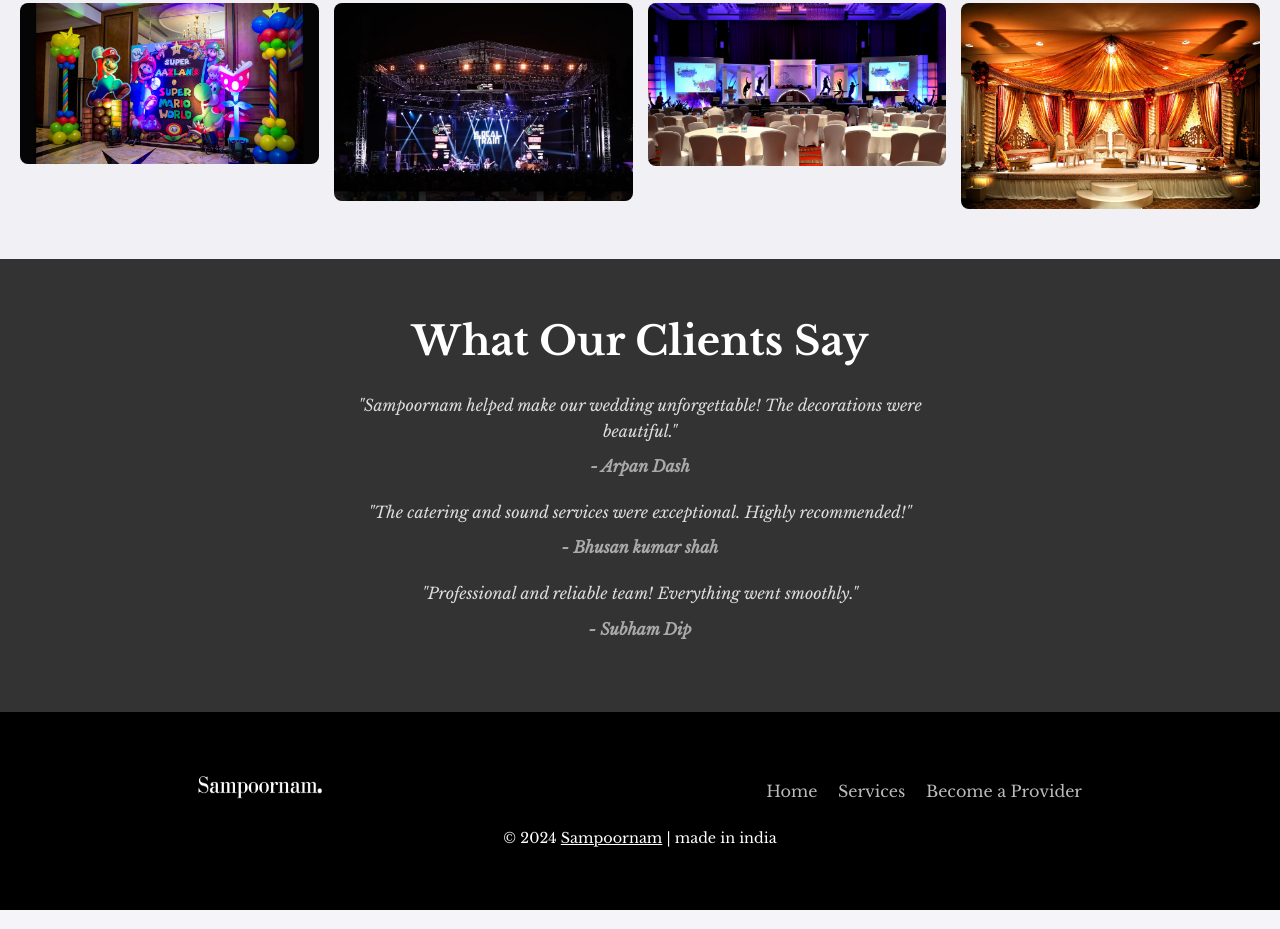
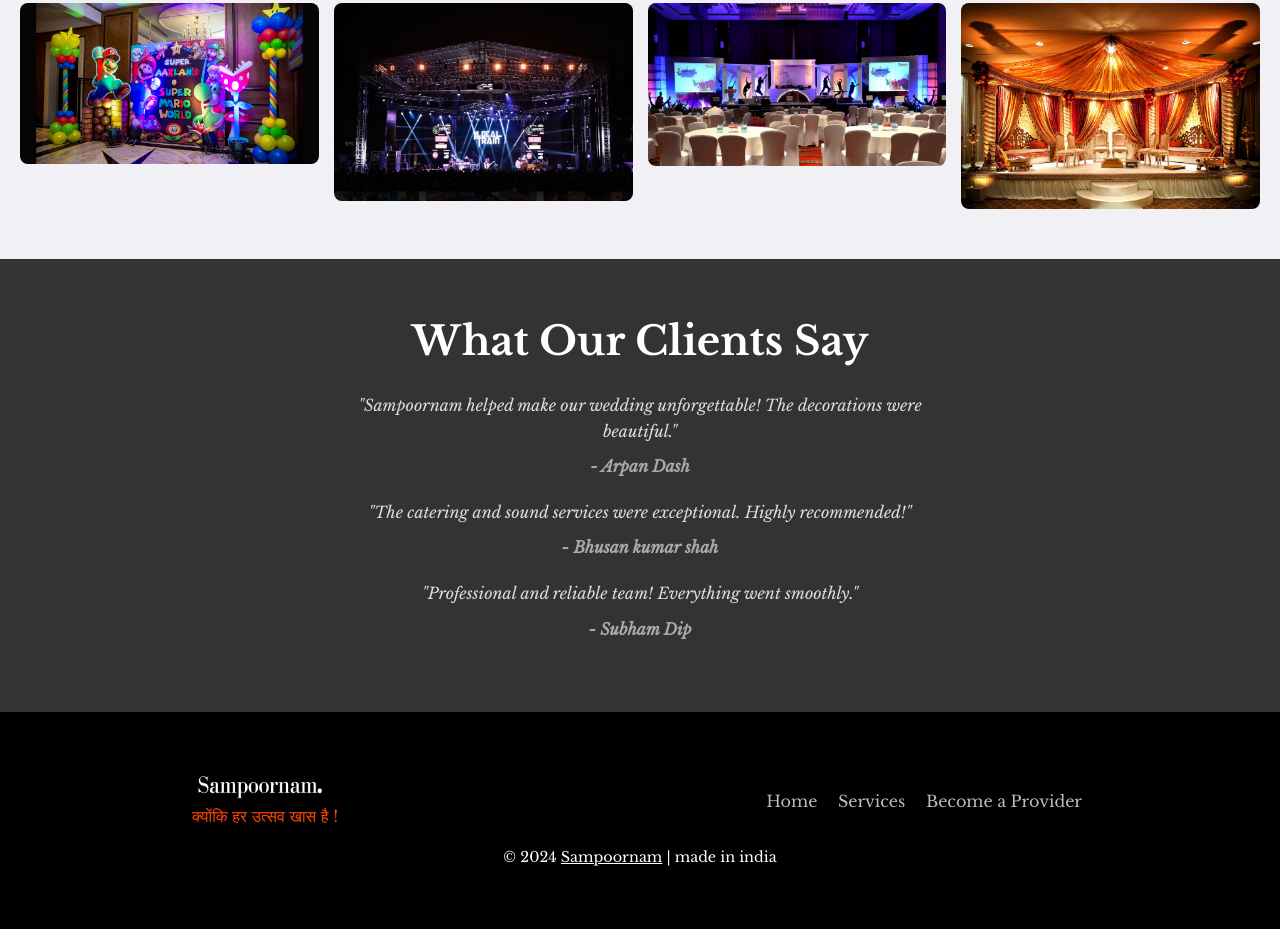
Before and after one commit to Satyapt001/Sampoornam, a plain HTML site: page index.html in a window 1280 px wide. Shown: the part 611-1540 px from the top of the page. Drawn offline with nearby package versions, Linux system fonts and the light colour scheme.

Commit message:
Update index.html

```diff
--- a/index.html
+++ b/index.html
@@ -65,9 +65,9 @@
     <!-- Footer -->
     <footer class="footer">
         <div class="footer-content">
-            <div class="footer-logo">
-                <img src="sampoornam.png" alt="Sampoornam Logo">
-
+             <div class="footer-logo" style="flex-direction: column; line-height: 0.6; color: orangered;">
+                <img src="sampoornam.png" alt="Sampoornam Logo"><br>
+                <span >क्योंकि हर उत्सव खास है !</span>
             </div>
             <div class="footer-links">
                 <a href="index.html">Home</a>
```
